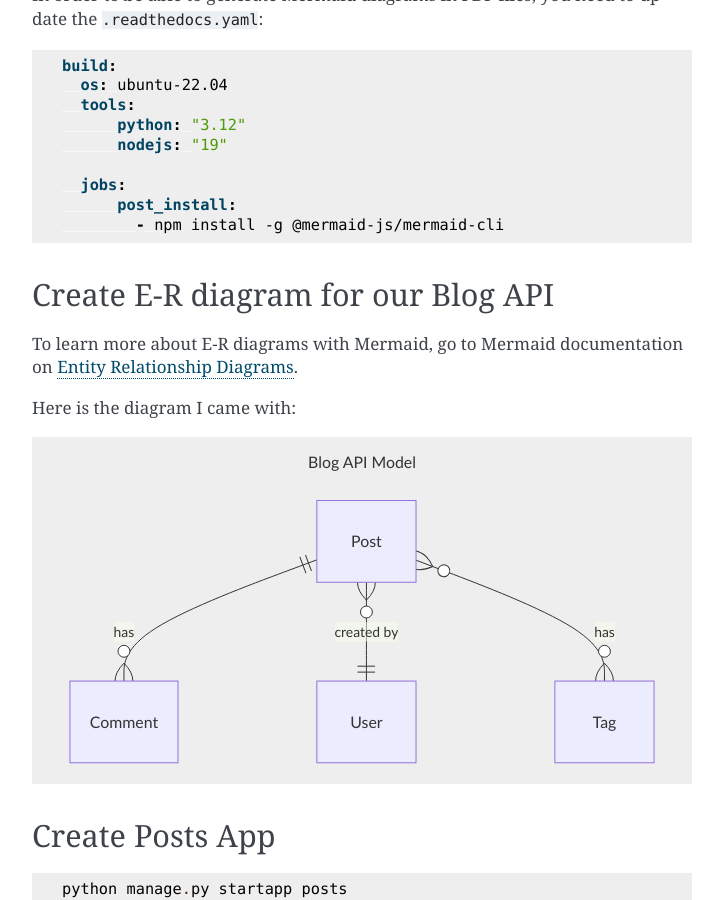
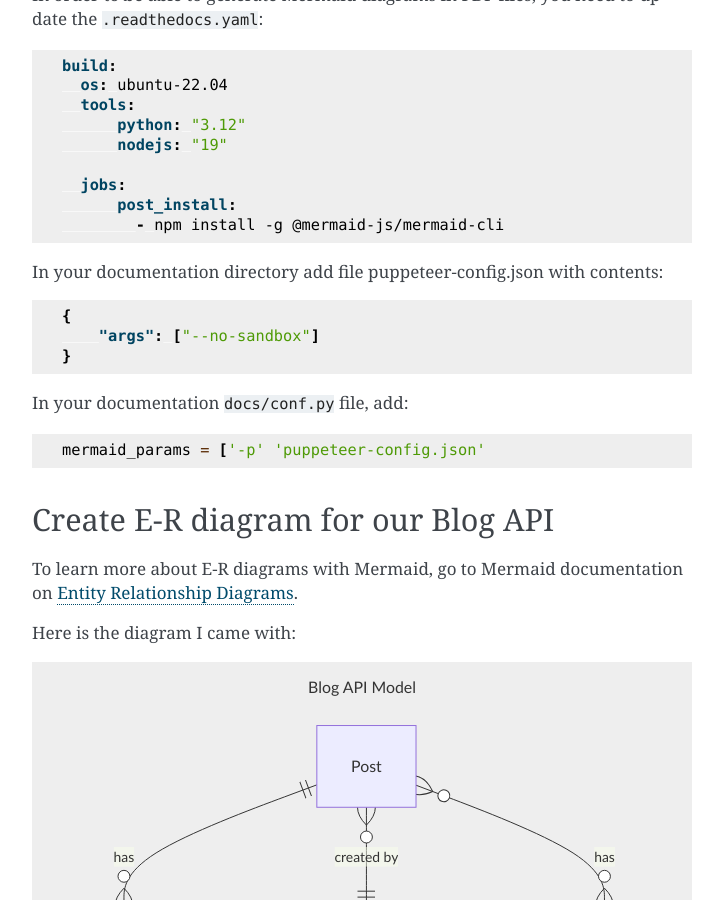
Before and after one commit to vancun/django-for-apis-cookbook-with-blog, a Sphinx documentation site: the page built from docs/book/create-blogapi-django-models.rst, in a window 1280 px wide and 900 px high, scrolled down 2336 px. Shown: the whole window, without its empty margins (388-1111 px from the left). Built offline with Sphinx 7.4.7, drawn with Linux system fonts in a browser that asks for light colours.

Commit message:
doc: readthedocs for mermaid

```diff
--- a/docs/book/create-blogapi-django-models.rst
+++ b/docs/book/create-blogapi-django-models.rst
@@ -102,6 +102,19 @@ In order to be able to generate Mermaid diagrams in PDF files, you need to updat
           post_install:
             - npm install -g @mermaid-js/mermaid-cli
 
+In your documentation directory add file puppeteer-config.json with contents:
+
+.. code-block:: json
+
+    {
+        "args": ["--no-sandbox"]
+    }
+
+In your documentation :file:`docs/conf.py` file, add:
+
+.. code-block:: python
+
+    mermaid_params = ['-p' 'puppeteer-config.json'
 
 Create E-R diagram for our Blog API
 ++++++++++++++++++++++++++++++++++++++++++++
```
